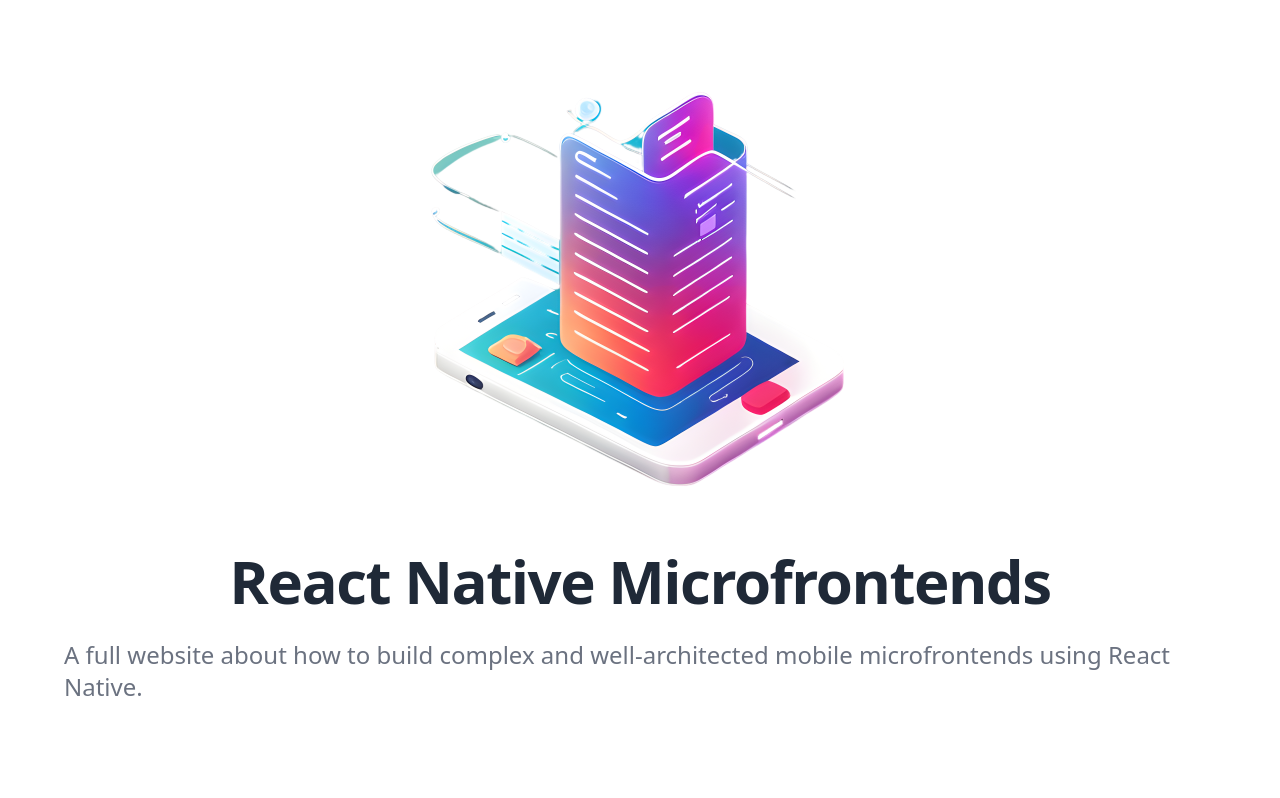
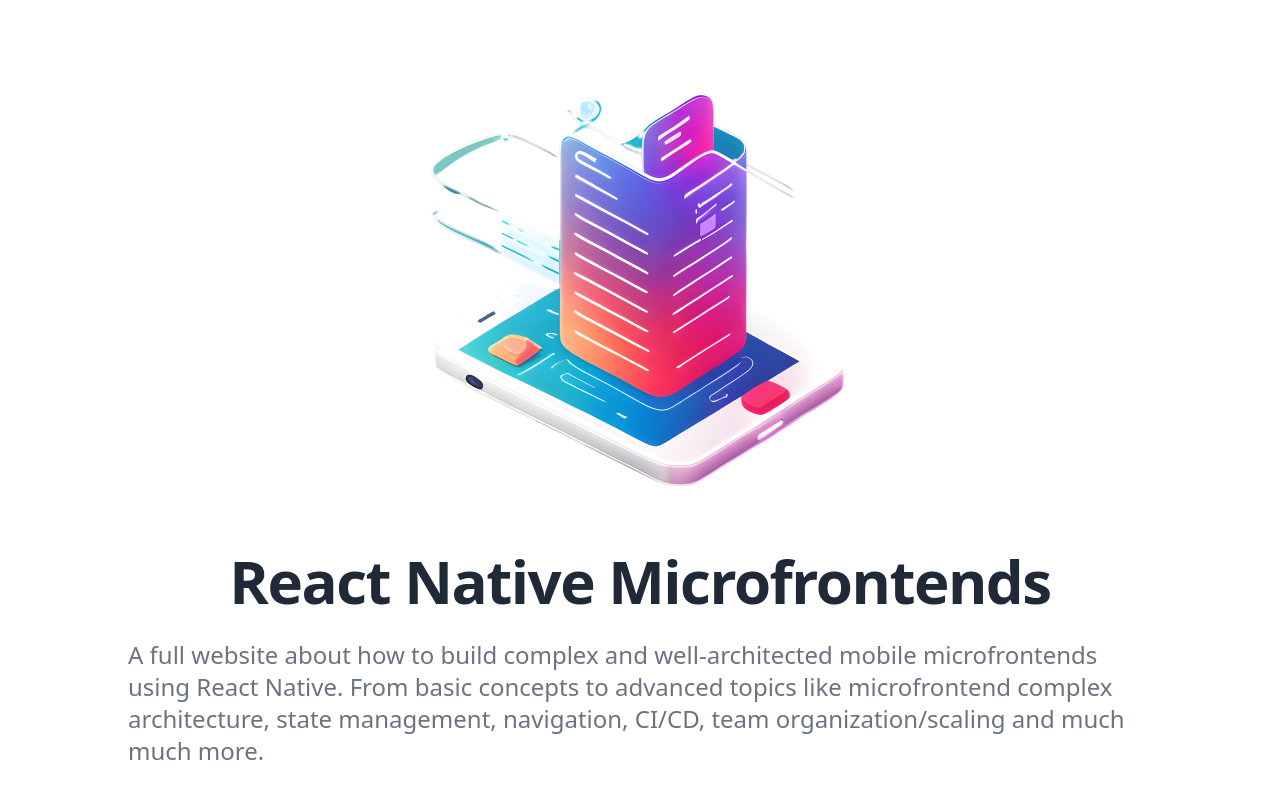
Before and after one commit to francescopersico/rnm-website, a Next.js app: page / in a window 1280 px wide. Shown: the top 798 px of the page. Built offline with nearby package versions, Linux system fonts and the light colour scheme.

Commit message:
Improve hero (#7)

```diff
--- a/components/pages/Home.tsx
+++ b/components/pages/Home.tsx
@@ -6,7 +6,7 @@
 const Hero = () => {
   return (
     <section className="container mx-auto p-8 justify-center content-center">
-      <div className="flex flex-col  items-center justify-center px-8">
+      <div className="flex flex-col items-center justify-center px-8">
         <Image
           src={MobileMicrofrontendsImg}
           alt="Mobile Microfrontends"
@@ -16,9 +16,11 @@
         <h1 className="text-3xl font-extrabold leading-snug tracking-tight text-gray-800 lg:text-4xl lg:leading-tight xl:text-6xl xl:leading-tight dark:text-white">
           React Native Microfrontends
         </h1>
-        <p className="py-5 text-xl leading-normal text-gray-500 lg:text-xl xl:text-2xl dark:text-gray-300">
+        <p className="py-5 text-xl leading-normal text-gray-500 lg:text-xl xl:text-2xl dark:text-gray-300 lg:max-w-5xl">
           A full website about how to build complex and well-architected mobile
-          microfrontends using React Native.
+          microfrontends using React Native. From basic concepts to advanced
+          topics like microfrontend complex architecture, state management, navigation, CI/CD,
+          team organization/scaling and much much more.
         </p>
       </div>
     </section>
```
